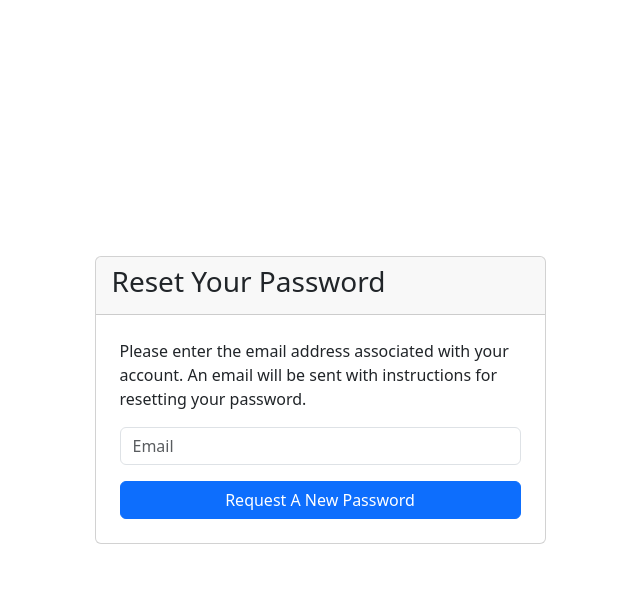
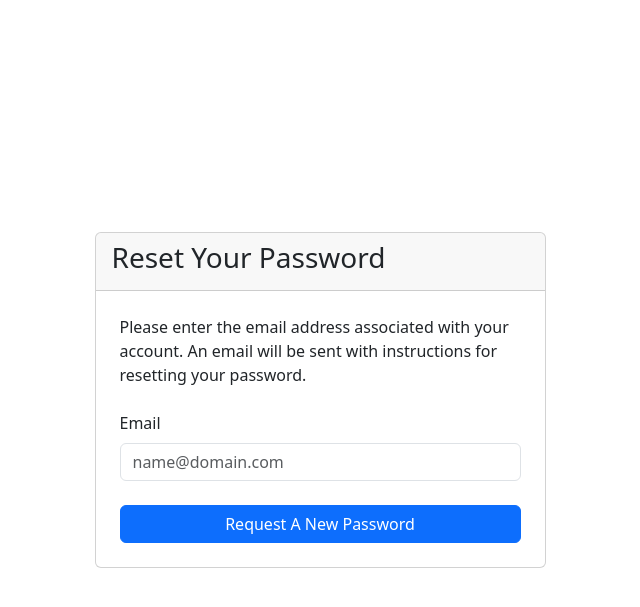
Before and after one commit to djperrefort/fig-tree, a Django app: page /auth/password_reset/ in a window 1280 px wide. Shown: the top 607 px of the page, without its empty margins (320-960 px from the left). Run offline with Django 4.2, Linux system fonts and the light colour scheme; some libraries are stand-ins or nearby versions.

Commit message:
Add labels to password reset form

```diff
--- a/fig_tree/templates/authentication/password_reset_form.html
+++ b/fig_tree/templates/authentication/password_reset_form.html
@@ -8,7 +8,7 @@
 {% endblock %}
 
 {% block card_body_content %}
-  <p>Please enter the email address associated with your account. An email will be sent with instructions for resetting your password.</p>
+  <p class="mb-4">Please enter the email address associated with your account. An email will be sent with instructions for resetting your password.</p>
 
   {% if form.errors %}
     {% for field in form %}
@@ -22,7 +22,10 @@
 
   <form method="post" novalidate>
     {% csrf_token %}
-    {% render_field form.email class="form-control my-3" placeholder="Email" %}
+    <div class="mb-4">
+      <label for="id_username" class="form-label">Email</label>
+      {% render_field form.email class="form-control" placeholder="name@domain.com" %}
+    </div>
     <button id="id_submit" type="submit" class="btn btn-primary w-100">Request A New Password</button>
   </form>
 {% endblock %}
```
